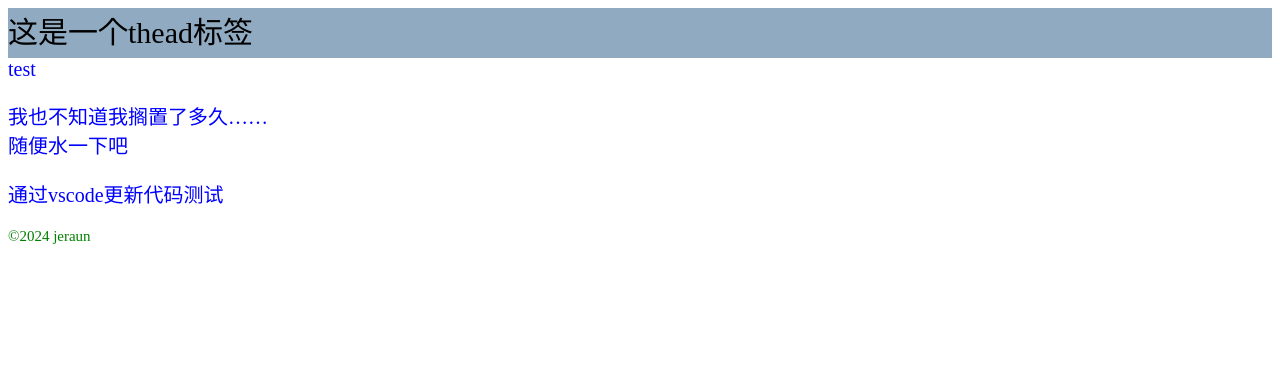
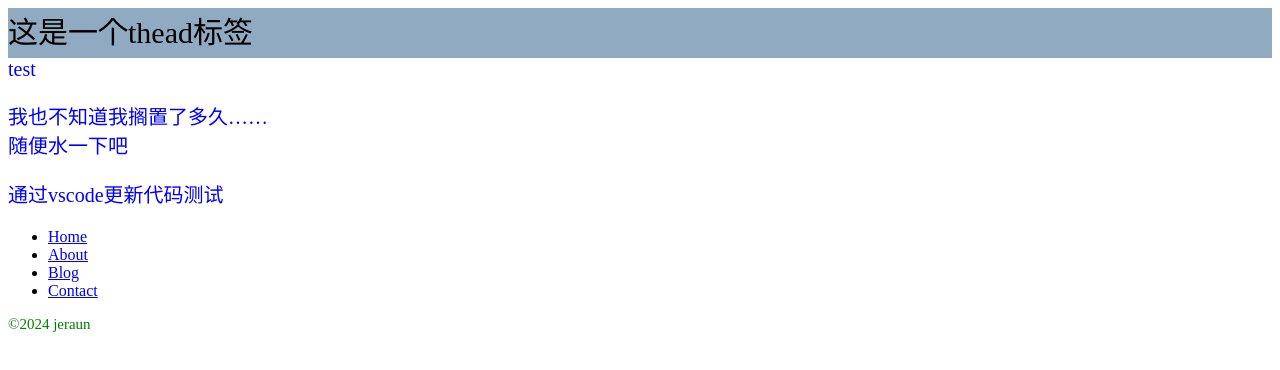
Before and after one commit to jeraun/jeraun.github.io, a plain HTML site: page index.html in a window 1280 px wide. Drawn offline with Linux system fonts and the light colour scheme.

Commit message:
添加导航栏

```diff
--- a/index.html
+++ b/index.html
@@ -14,6 +14,14 @@
 			<p>我也不知道我搁置了多久……</br>随便水一下吧</p>
 			<p>通过vscode更新代码测试</p>
 		</div>
+		<nav>
+			<ul>
+				<li><a href="/">Home</a></li>
+				<li><a href="/about">About</a></li>
+				<li><a href="/blog">Blog</a></li>
+				<li><a href="/contact">Contact</a></li>
+			</ul>
+		</nav>
 		<footer>
 			<p>&copy;2024&nbsp;jeraun</p>
 		</footer>
```
